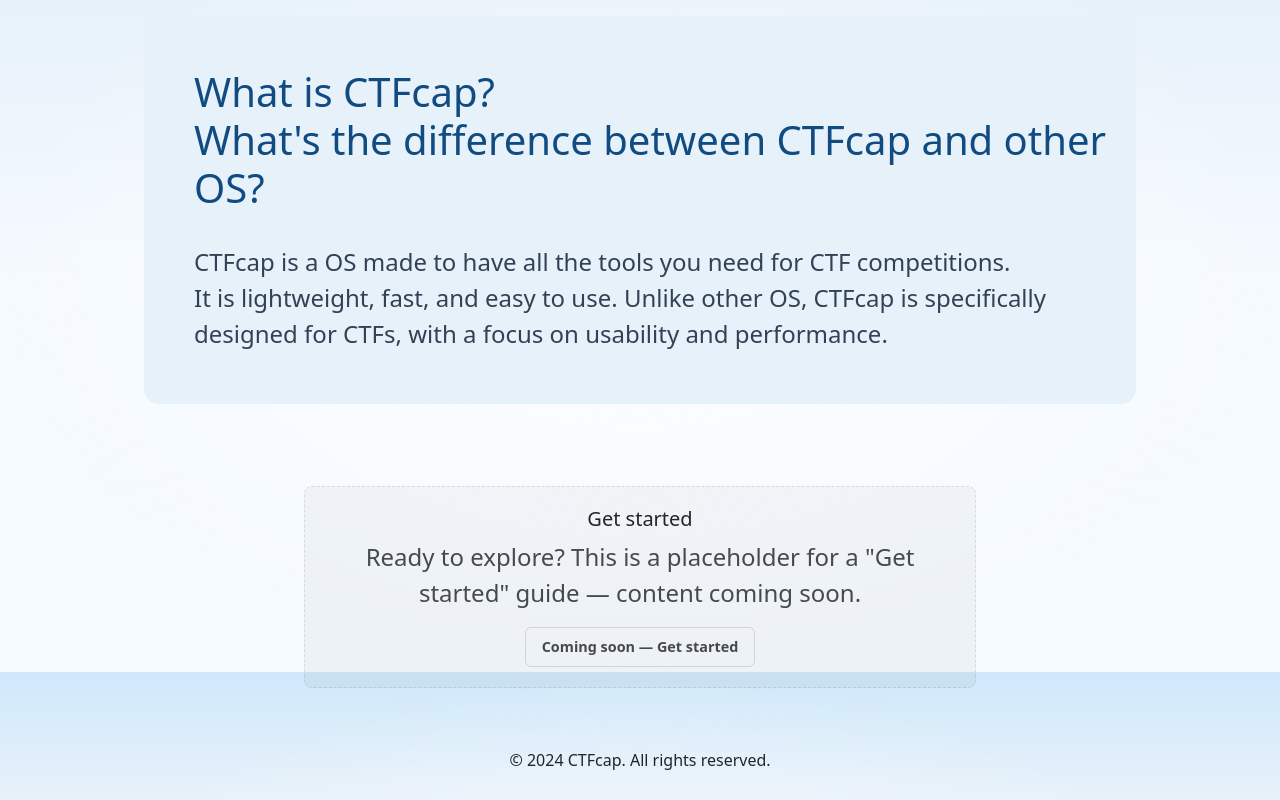
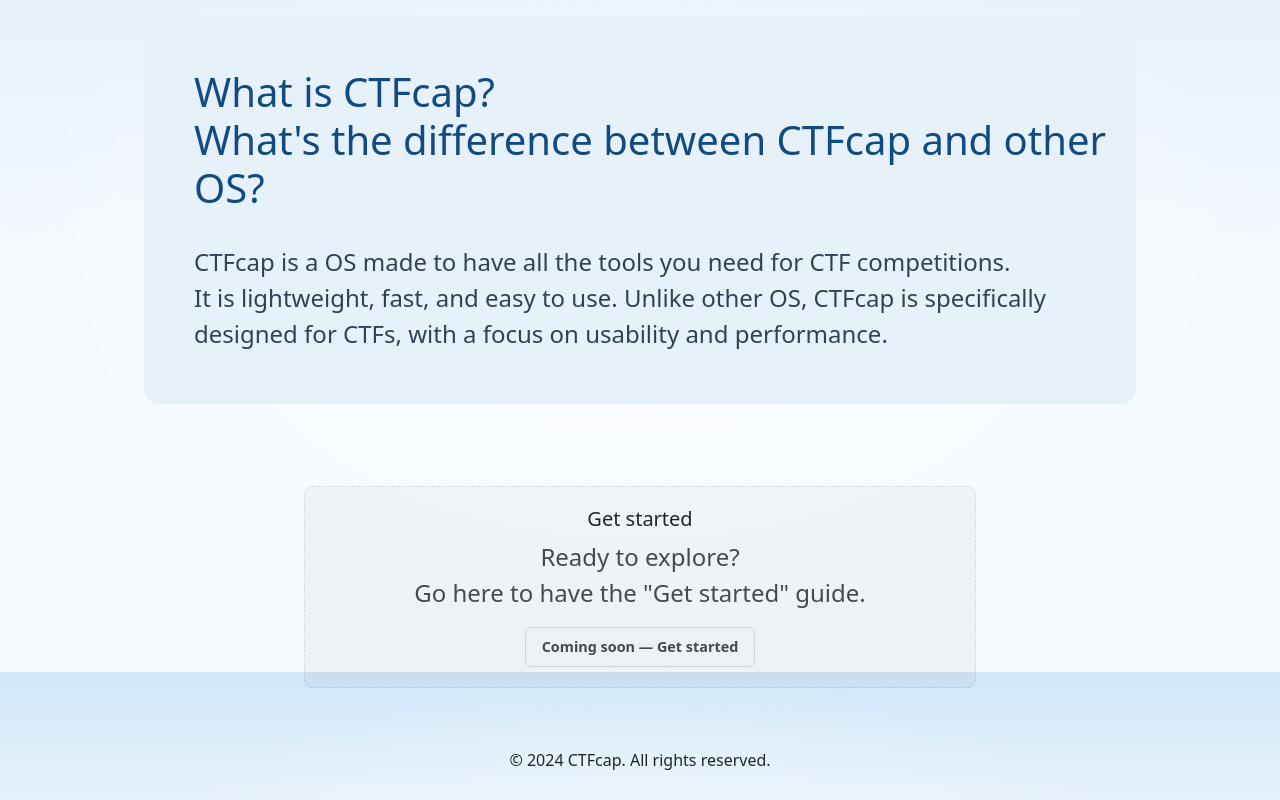
Before and after one commit to Thisisnnn/CTF-cap, a SvelteKit app: page / in a window 1280 px wide. Shown: the part 928-1728 px from the top of the page. Built offline with nearby package versions, Linux system fonts and the light colour scheme.

Commit message:
Changed the Get started block

```diff
--- a/src/routes/+page.svelte
+++ b/src/routes/+page.svelte
@@ -35,8 +35,9 @@
 <section class="get-started">
 	<div class="gs-inner">
 		<h2>Get started</h2>
-		<p class="lead">Ready to explore? This is a placeholder for a "Get started" guide — content coming soon.</p>
-		<a class="btn-cta" href="/get-started" aria-disabled="true" on:click|preventDefault>
+		<p class="lead">Ready to explore?<br>
+			Go here to have the "Get started" guide.</p>
+		<a class="btn-cta" href="/dev" aria-disabled="true">
 			Coming soon — Get started
 		</a>
 	</div>
```
